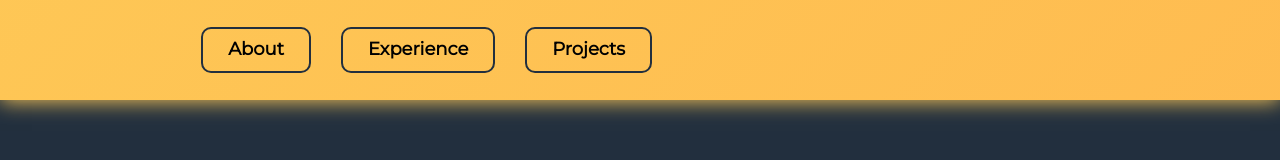
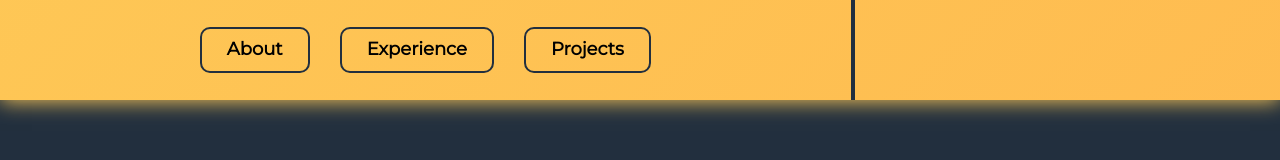
Before and after one commit to NikaIsaiashvili/portfolio-web-page, a React (Vite) app: page / in a window 1280 px wide. Shown: the top 160 px of the page. Built offline with nearby package versions, Linux system fonts and the light colour scheme; some icons are missing.

Commit message:
nav border update

```diff
--- a/src/components/Header/Header.module.css
+++ b/src/components/Header/Header.module.css
@@ -17,6 +17,7 @@
 .portfolio_nav ul{
     list-style: none;
     display: flex;
+    border-right: 4px solid #222f3e;
     align-items: center;
     flex-direction: row;
     justify-content: center;
@@ -93,6 +94,7 @@
     .portfolio_nav ul{
         display: none;
     }
+
     .portfolio_nav ul li {
         border: none;
     }
```
